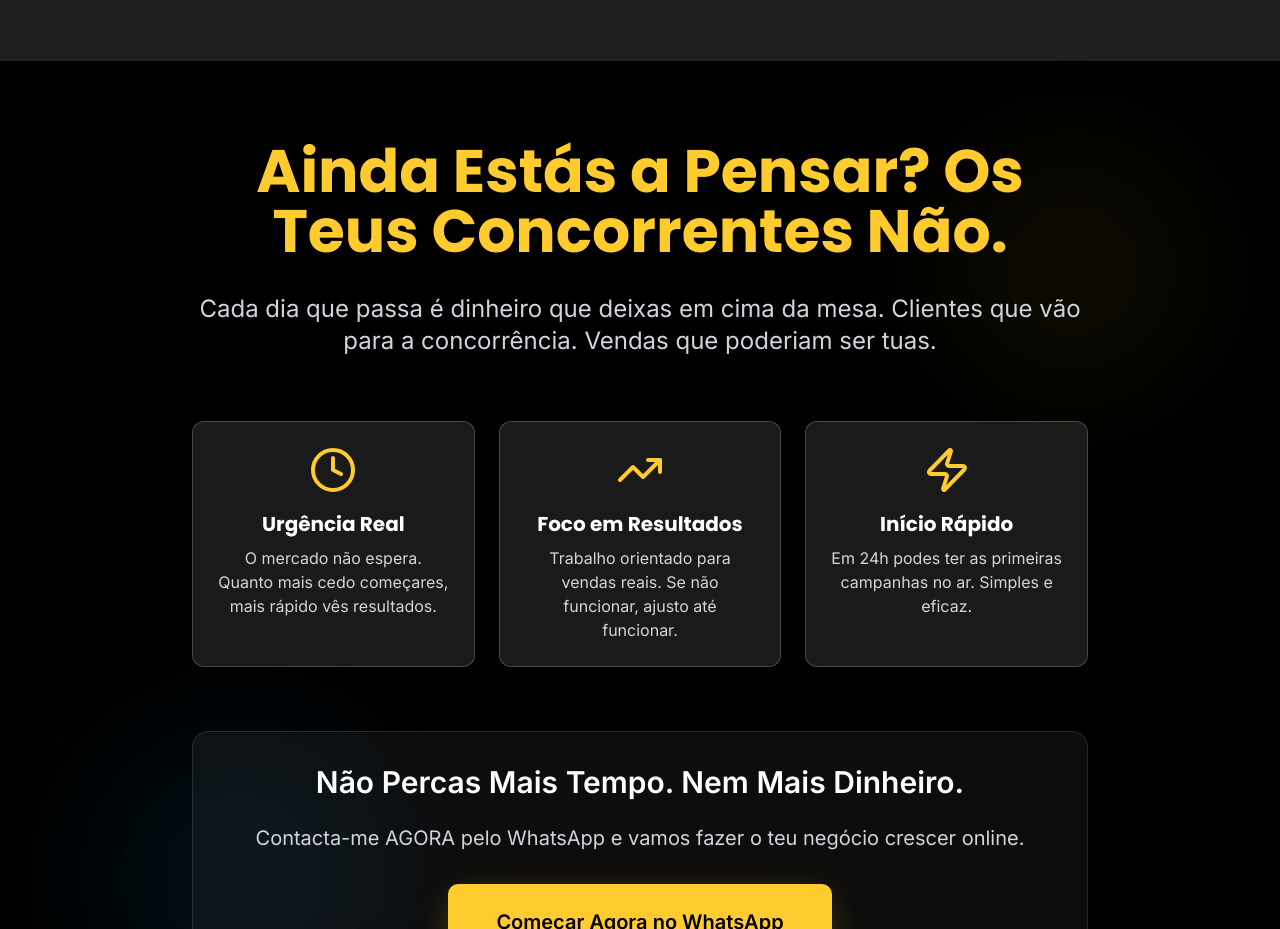
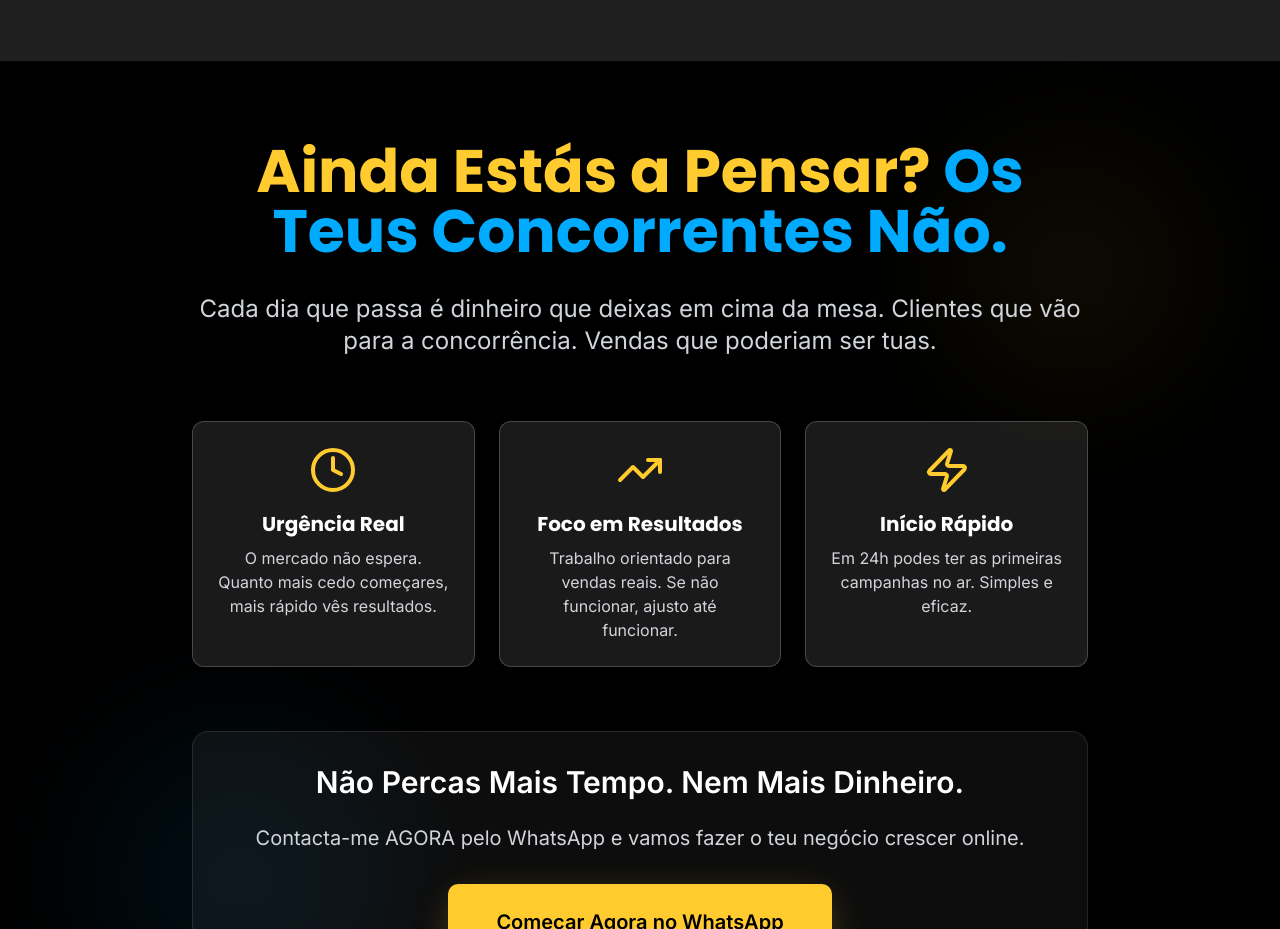
Before and after one commit to Lorythe1st/conversao-masters-pt, a React (Vite) app: page / in a window 1280 px wide. Shown: the part 8240-9169 px from the top of the page. Built offline with nearby package versions, Linux system fonts and the light colour scheme; the HTML template or start-up script is replaced by a standard one.

Commit message:
Preceding changes

```diff
--- a/src/components/CTASection.tsx
+++ b/src/components/CTASection.tsx
@@ -17,7 +17,7 @@ const CTASection = () => {
         <div className="max-w-4xl mx-auto text-center space-y-8">
           <h2 className="text-4xl md:text-6xl font-bold leading-tight text-primary">
             Ainda Estás a Pensar?{" "}
-            <span className="text-primary">Os Teus Concorrentes Não.</span>
+            <span className="text-accent">Os Teus Concorrentes Não.</span>
           </h2>
 
           <p className="text-xl md:text-2xl text-gray-300 leading-relaxed">
```
